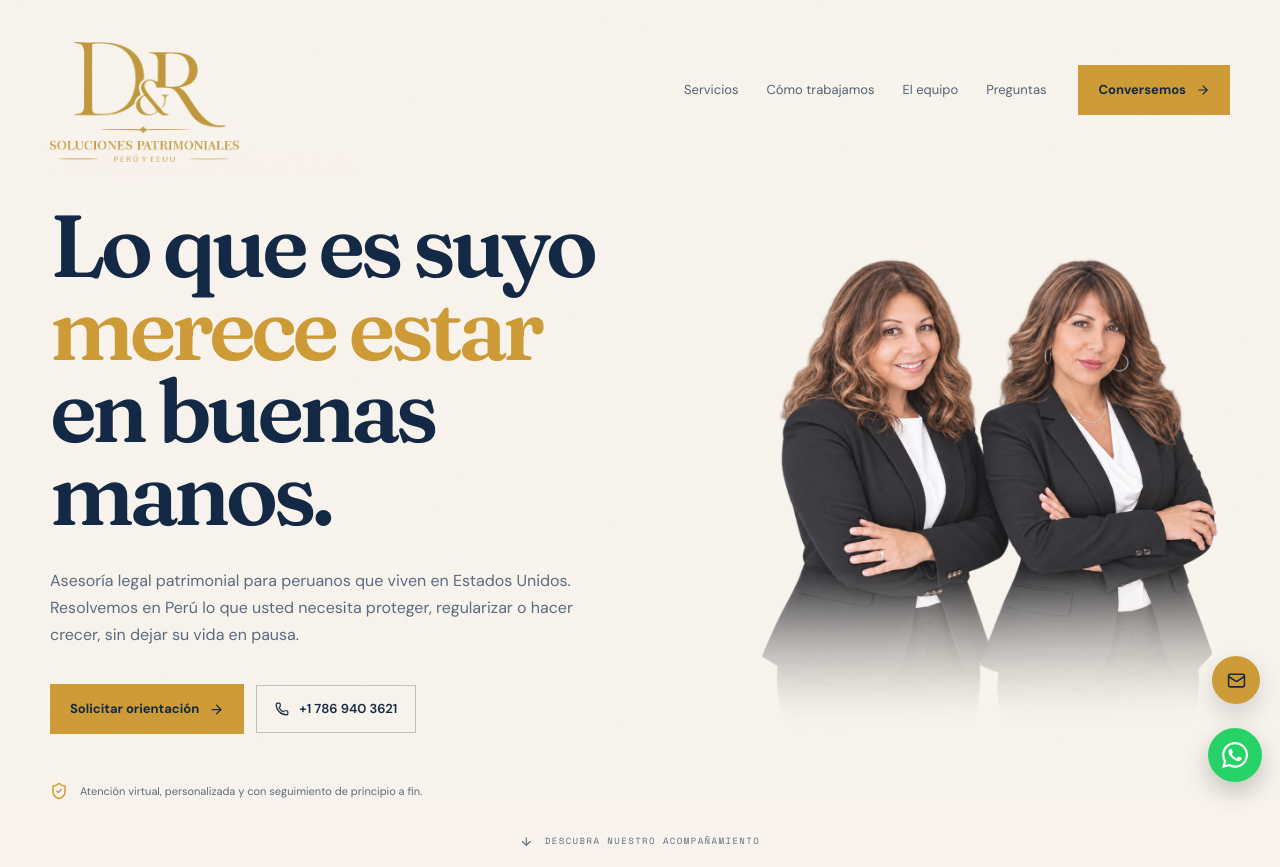
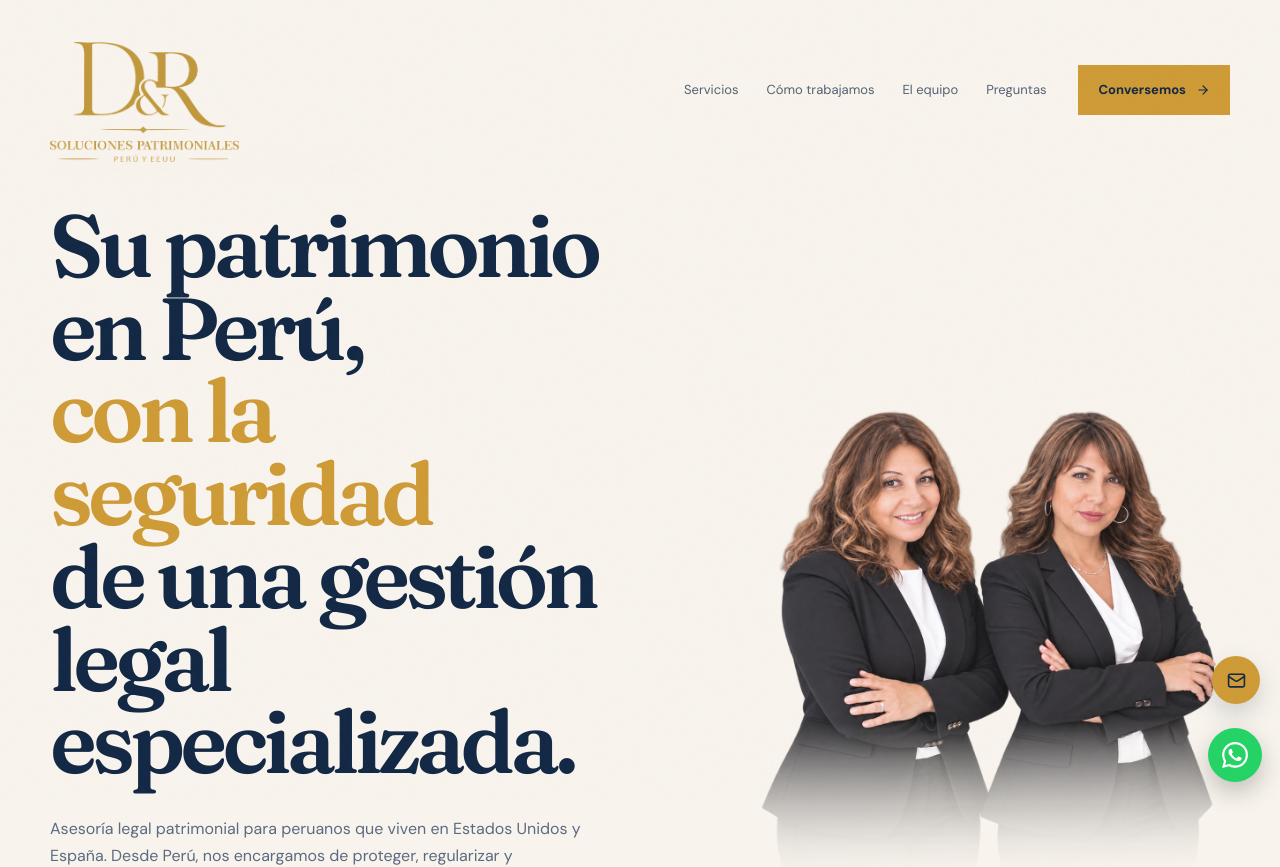
Before and after one commit to elektrorate/diaz-romero-landing, a React (Vite) app: page / in a window 1280 px wide. Shown: the top 867 px of the page. Built offline with nearby package versions, Linux system fonts and the light colour scheme.

Commit message:
Actualizar titular y descripcion del hero

```diff
--- a/src/App.tsx
+++ b/src/App.tsx
@@ -193,10 +193,10 @@ function App() {
             <div className="reveal">
               <span className="eyebrow">Su patrimonio, al otro lado del mapa</span>
               <h1 className="mt-7 max-w-[670px] font-display text-[clamp(49px,7vw,88px)] font-semibold leading-[.94] tracking-[-.055em] text-[hsl(var(--primary))]">
-                Lo que es suyo<br /><em className="text-[hsl(var(--accent))] not-italic">merece estar</em><br />en buenas manos.
+                Su patrimonio en Perú,<br /><em className="text-[hsl(var(--accent))] not-italic">con la seguridad</em><br />de una gestión legal especializada.
               </h1>
               <p className="mt-8 max-w-[535px] text-[16px] leading-[1.7] text-[hsl(var(--muted-foreground))]">
-                Asesoría legal patrimonial para peruanos que viven en Estados Unidos. Resolvemos en Perú lo que usted necesita proteger, regularizar o hacer crecer, sin dejar su vida en pausa.
+                Asesoría legal patrimonial para peruanos que viven en Estados Unidos y España. Desde Perú, nos encargamos de proteger, regularizar y gestionar su patrimonio, para que usted pueda resolver lo importante con respaldo legal y seguridad, sin interrumpir la vida que ha construido en el extranjero.
               </p>
               <div className="mt-9 flex flex-wrap items-center gap-3">
                 <a className="gold-button" href="#contacto" data-testid="link-hero-contact">Solicitar orientación <ArrowRight size={15} /></a>
```
